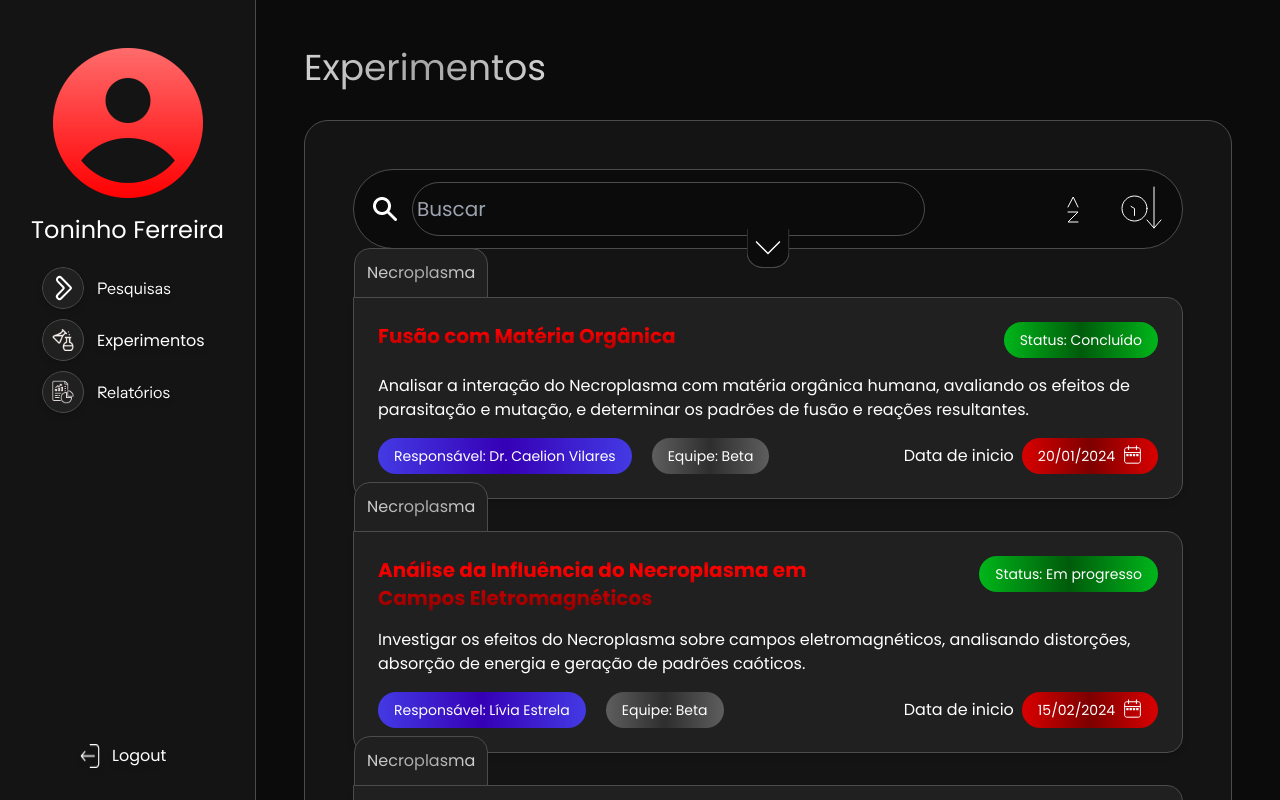
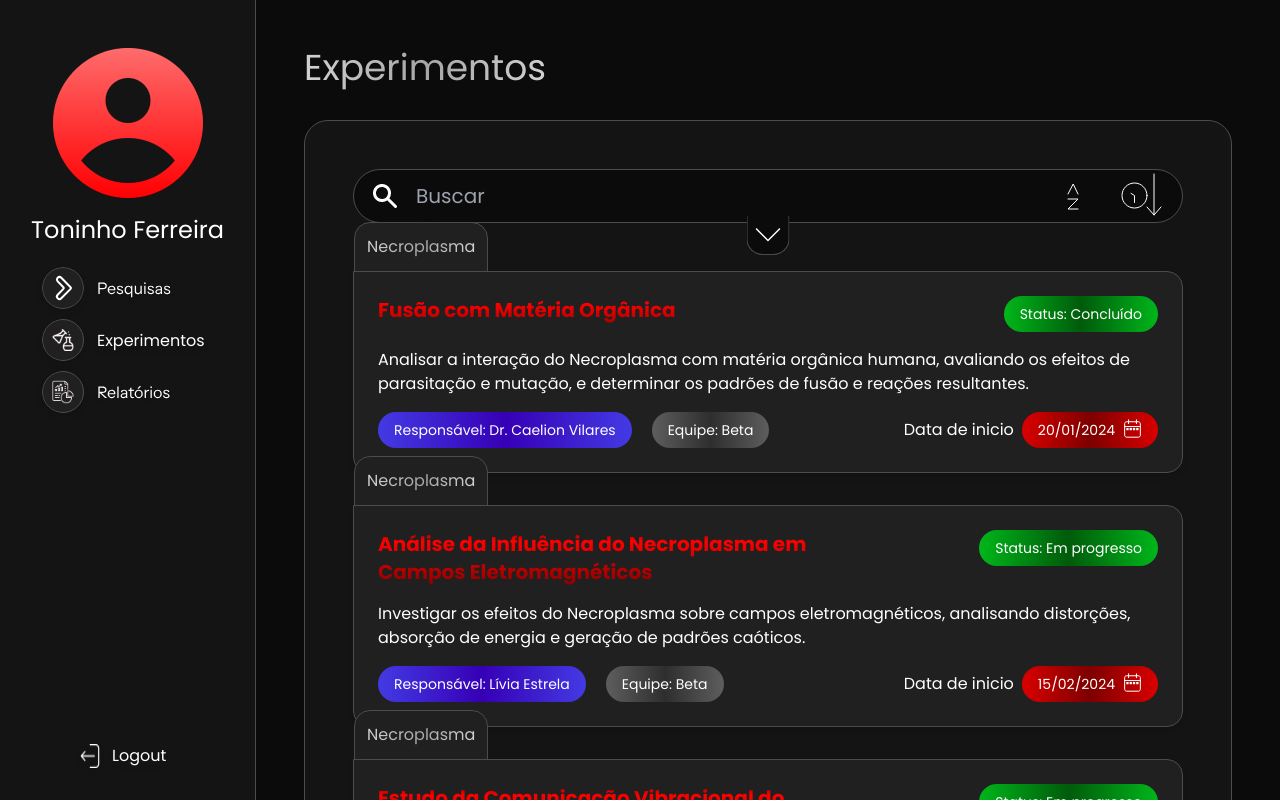
Before and after one commit to m3raak1/nero-management, a Vue app: page /experimentos in a window 1280 px wide. Built offline with nearby package versions, Linux system fonts and the light colour scheme; data requests are answered from the project's data file; a web font is replaced by a local one.

Commit message:
arrumando filtros

```diff
--- a/src/components/Experimentos/Experimentos.vue
+++ b/src/components/Experimentos/Experimentos.vue
@@ -34,7 +34,8 @@ const searchFilter = ref('');
 const filterOrder = ref('time-down');
 const filters = ref({
     responsible: '',
-    team: ''
+    team: '',
+    research: '',
 });
 
 const sortResults = (catalog, type) => {
@@ -63,8 +64,9 @@ const filteredResults = computed(() => {
   }
 
   results = results.filter(experiment => {
+    console.log(experiment)
     return Object.entries(filters.value).every(([key, value]) =>
-      !value || (experiment[key].name && experiment[key].name === value)
+      !value || ((experiment[key].title && experiment[key].title === value) || (experiment[key].name && experiment[key].name === value))
     );
   });
 
@@ -95,7 +97,7 @@ provide("sendFilter", handleFilter)
             <div class=" border rounded-3xl bg-indigoNavbarBg border-indigoNavbarSt">
                 <div class="grid grid-cols-1 md:grid-cols-1 gap-4 p-12 rounded-lg">
                     <!-- Obtém valor digitado na SearchBar -->
-                    <SearchBar @search="handleSearch"/>
+                    <SearchBar @search="handleSearch" :filters="filters"/>
                 </div>
                 <div class="grid grid-cols-1 md:grid-cols-1 gap-8 px-12 pb-12 rounded-lg">
                     <!-- Recebe valores do catálogo ou valores filtrados -->
--- a/src/components/Login/LoginPage.vue
+++ b/src/components/Login/LoginPage.vue
@@ -22,7 +22,7 @@
     </main>
 </template>
 
-<style>
+<style scoped>
     input {
         @apply py-3 px-4 text-2xl bg-indigoBackground border border-borderColor rounded-3xl my-3
     }
--- a/src/components/Pesquisas/Pesquisas.vue
+++ b/src/components/Pesquisas/Pesquisas.vue
@@ -89,7 +89,7 @@ provide("sendFilter", handleFilter)
             <div class=" border rounded-3xl bg-indigoNavbarBg border-indigoNavbarSt">
                 <div class="grid grid-cols-1 md:grid-cols-1 gap-4 p-12 rounded-lg">
                     <!-- Obtém valor digitado na SearchBar -->
-                    <SearchBar @search="handleSearch"/>
+                    <SearchBar @search="handleSearch" :filters="filters"/>
                 </div>
                 <div class="grid grid-cols-1 md:grid-cols-1 gap-4 px-12 pb-12 rounded-lg">
                     <!-- Recebe valores do catálogo ou valores filtrados -->
--- a/src/components/Relatorios/CatalogoRelatorios.vue
+++ b/src/components/Relatorios/CatalogoRelatorios.vue
@@ -20,13 +20,13 @@ onMounted(async () => {
   }
 
   reportsCatalog.value = data;
+  console.log(data)
 });
 
 const searchFilter = ref('');
 const filterOrder = ref('time-down');
 const filters = ref({
     responsible: '',
-    team: ''
 });
 
 const sortResults = (catalog, type) => {
@@ -87,7 +87,7 @@ provide("sendFilter", handleFilter)
             <div class=" border rounded-3xl bg-indigoNavbarBg border-indigoNavbarSt">
                 <div class="grid grid-cols-1 md:grid-cols-1 gap-4 p-12 rounded-lg">
                     <!-- Obtém valor digitado na SearchBar -->
-                    <SearchBar @search="handleSearch"/>
+                    <SearchBar @search="handleSearch" :filters="filters"/>
                 </div>
                 <div class="grid grid-cols-1 md:grid-cols-1 gap-4 px-12 pb-12 rounded-lg">
                     <!-- Recebe valores do catálogo ou valores filtrados -->
--- a/src/components/SearchBar/SearchBar.vue
+++ b/src/components/SearchBar/SearchBar.vue
@@ -34,6 +34,10 @@ const toggleOrder = (type) => {
     })
 }
 
+defineProps({
+    filters: Object
+})
+
 </script>
 
 <template>
@@ -53,6 +57,6 @@ const toggleOrder = (type) => {
                 </span>
             </div>
         </div>
-        <SearchBarFilter/>
+        <SearchBarFilter :filters="filters"/>
     </form>
 </template>
--- a/src/components/SearchBar/SearchBarFilter.vue
+++ b/src/components/SearchBar/SearchBarFilter.vue
@@ -2,16 +2,22 @@
 import { ref, onMounted, inject } from 'vue';
 import Svg from '../Svg.vue';
 
+const props = defineProps({
+    filters: Object
+})
+
+console.log(props.filters)
+
 const dataFilter = ref({
     users: [],
-    teams: [],
+    research: [],
 });
 onMounted(async () => {
   const usersResponse = await fetch('http://localhost:3000/users');
   dataFilter.value.users = await usersResponse.json()
 
-  const teamsResponse = await fetch('http://localhost:3000/teams');
-  dataFilter.value.teams = await teamsResponse.json();
+  const researchResponse = await fetch('http://localhost:3000/researchCatalog');
+  dataFilter.value.research= await researchResponse.json();
 });
 
 const active = ref(false);
@@ -32,7 +38,7 @@ const sendData = (event) => {
 </script>
 
 <template>
-  <div class="absolute -translate-x-1/2 left-1/2 top-full z-10 flex items-center flex-col w-5/6 h-[230%] overflow-clip pointer-events-none">
+  <div class="absolute -translate-x-1/2 left-1/2 top-full z-10 flex items-center flex-col w-5/6 h-[300%] overflow-clip pointer-events-none">
     <div
       :class="[
         'w-full bg-indigoBackground border-borderColor border p-4 rounded-b-2xl absolute transition-transform duration-300 pointer-events-auto',
@@ -41,7 +47,7 @@ const sendData = (event) => {
     >
       <h2 class="text-transparent bg-clip-text bg-silver-gradient text-xl font-semibold">Filtros</h2>
       <div class="w-full flex gap-10 my-3">
-        <div>
+        <div v-if="!(filters.team === undefined)">
           <label for="">Equipe: </label>
           <select
             name="team"
@@ -52,7 +58,7 @@ const sendData = (event) => {
             <option v-for="(el, i) in dataFilter.teams" :value="el.name" class="bg-indigoBackground">{{ el.name }}</option>
           </select>
         </div>
-        <div>
+        <div v-if="!(filters.responsible === undefined)">
           <label for="">Responsável: </label>
           <select
             name="responsible"
@@ -64,13 +70,24 @@ const sendData = (event) => {
           </select>
         </div>
       </div>
+      <div v-if="!(filters.research === undefined)">
+          <label for="">Pesquisa: </label>
+          <select
+            name="research"
+            class="outline-none bg-transparent border-borderColor border rounded-2xl py-1 px-2 w-1/4"
+            @change="sendData"
+          >
+            <option value="" class="bg-indigoBackground">Desligado</option>
+            <option v-for="(el, i) in dataFilter.research" :value="el.title" class="bg-indigoBackground">{{ el.title }}</option>
+          </select>
+        </div>
     </div>
   </div>
 
   <span
     :class="[
       'absolute bg-indigoBackground px-2 py-3 rounded-b-2xl border-borderColor border-b border-x hover:cursor-pointer z-20 -translate-x-1/2 left-1/2 transition-transform duration-300',
-      !active ? 'translate-y-[100%]' : 'translate-y-[420%]'
+      !active ? 'translate-y-[100%]' : 'translate-y-[460%]'
     ]"
     @click="toggleFilter"
   >
```
